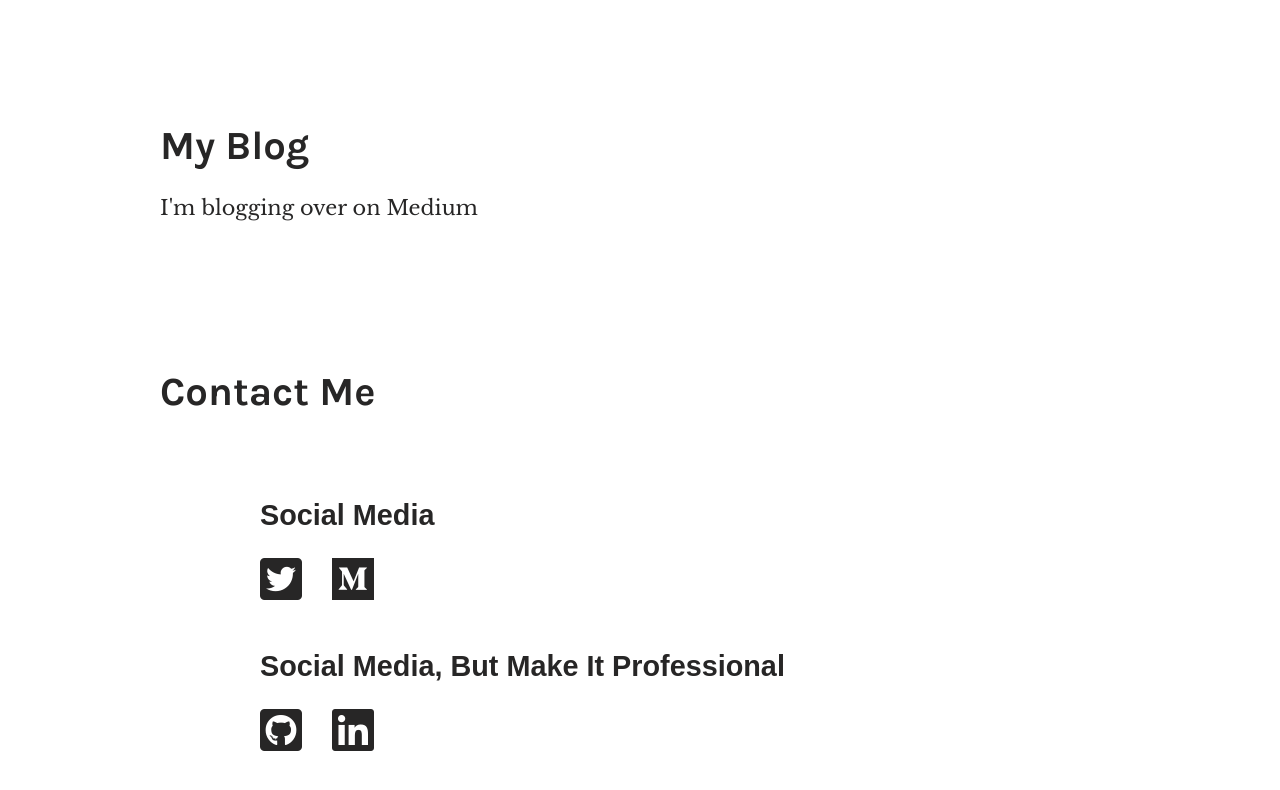
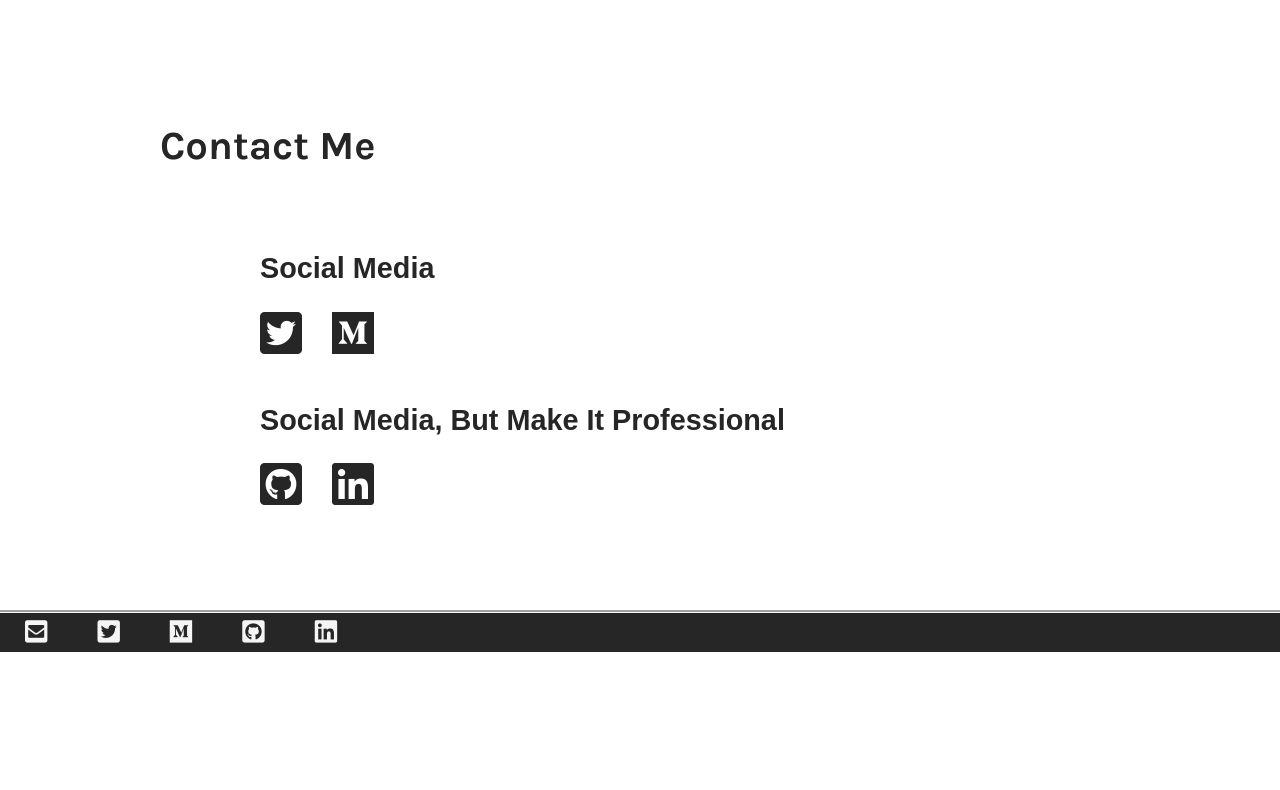
Before and after one commit to snarkshow/portfolioSite, a plain HTML site: page index.html in a window 1280 px wide. Shown: the part 2133-2923 px from the top of the page. After the commit the page ends 2785 px from the top, so only its background shows below. Drawn offline with nearby package versions, Linux system fonts and the light colour scheme.

Commit message:
commenting stuff out

```diff
--- a/index.html
+++ b/index.html
@@ -66,14 +66,14 @@
 
             </div>
         </section>
-        <section id="blog" class="blog">
+        <!-- <section id="blog" class="blog">
             <div class="wrapper">
                 <h2>My Blog</h2>
                 <p>I'm blogging over on Medium</p>
             </div>
 
 
-        </section>
+        </section> -->
         <section id="contact" class="contact">
             <div class="wrapper">
                 <h2>Contact Me</h2>
```
